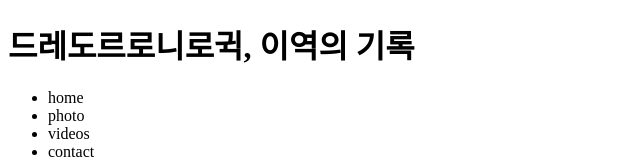
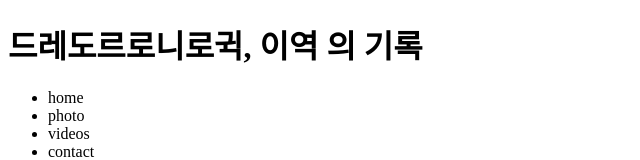
Before and after one commit to GimJiyu/Dor, a plain HTML site: page index.html in a window 1280 px wide. Shown: the top 160 px of the page, without its empty margins (0-640 px from the left). Drawn offline with Linux system fonts and the light colour scheme.

Commit message:
Update index.html

```diff
--- a/index.html
+++ b/index.html
@@ -10,7 +10,7 @@
  </head>
  <body>
    <header>
-     <h1>드레도르로니로귁, 이역의 기록</h1>
+     <h1>드레도르로니로귁, 이역 의 기록</h1>
    </header>
    <nav>
      <ul>
```
